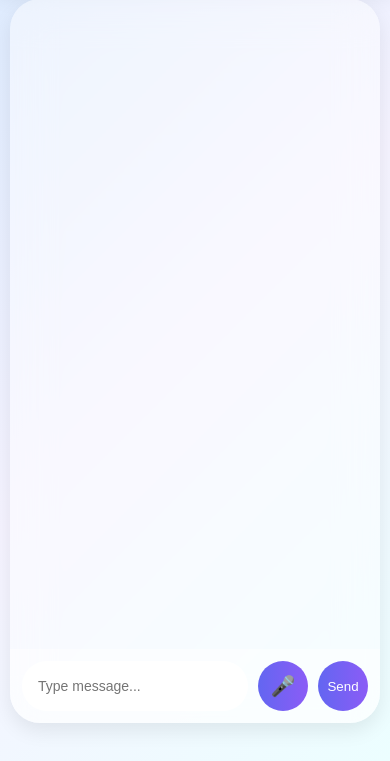
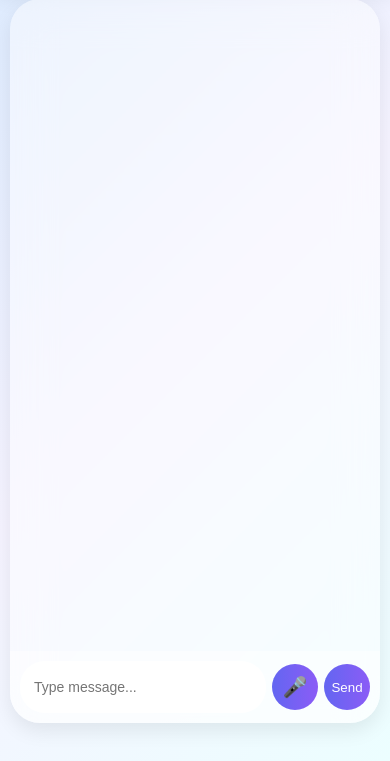
Before and after one commit to Ashritha-16/smartchat-ai, a Flask app: page /home in a window 390 px wide. Shown: the part 83-844 px from the top of the page. Run offline with Flask 3, Linux system fonts and the light colour scheme; the visitor is signed in with stand-in values (Sample User, id 1); data that the repository does not hold is empty.

Commit message:
Improved Android mobile send button

```diff
--- a/static/style.css
+++ b/static/style.css
@@ -704,29 +704,40 @@ body.dark-mode .delete-btn{
         padding:20px 15px;
     }
 
+
     .input-area{
-        padding:12px;
-        gap:10px;
+        width:100%;
+        padding:10px;
+        display:flex;
         align-items:center;
+        gap:6px;
+        box-sizing:border-box;
+        overflow:hidden;
     }
 
     .input-area input{
         flex:1;
-        min-height:50px;
-        padding:0 16px;
+        width:100%;
+        min-width:0;
+        height:46px;
+        padding:0 14px;
+        border-radius:25px;
         font-size:14px;
     }
 
     .input-area button{
-        width:50px;
-        min-width:50px;
-        height:50px;
+        width:46px;
+        min-width:46px;
+        height:46px;
+        flex-shrink:0;
+        border-radius:50%;
         display:flex;
         align-items:center;
         justify-content:center;
-        border-radius:50%;
-        flex-shrink:0;
+        padding:0;
     }
+
+
 
 
     .auth-box{
```
